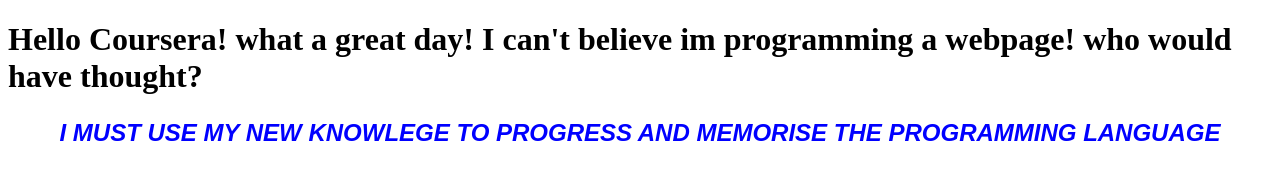
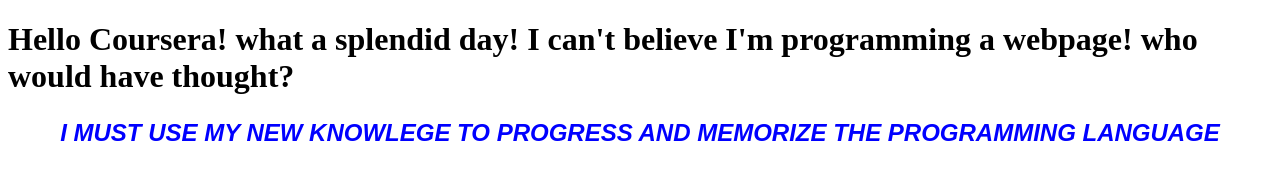
Before and after one commit to tauntingeleven/coursera-lesson, a plain HTML site: page site/index.html in a window 1280 px wide. Drawn offline with Linux system fonts and the light colour scheme.

Commit message:
another change.

```diff
--- a/site/index.html
+++ b/site/index.html
@@ -16,7 +16,7 @@
 </style>
 </head>
 <body>
-<h1>Hello Coursera! what a great day! I can't believe im programming a webpage! who would have thought?</h1>
-<p class="style">I must use my new knowlege to progress and memorise the programming language</p>
+<h1>Hello Coursera! what a splendid day! I can't believe I'm programming a webpage! who would have thought?</h1>
+<p class="style">I must use my new knowlege to progress and memorize the programming language</p>
 </body>
 </html>
```
